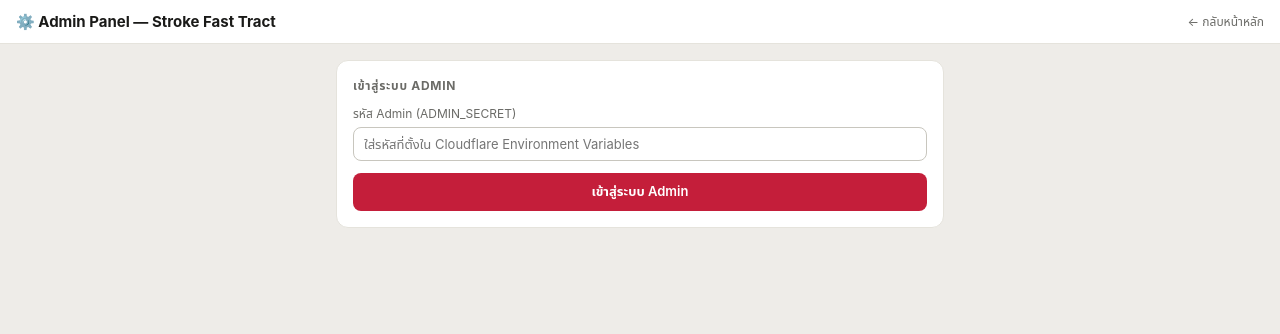
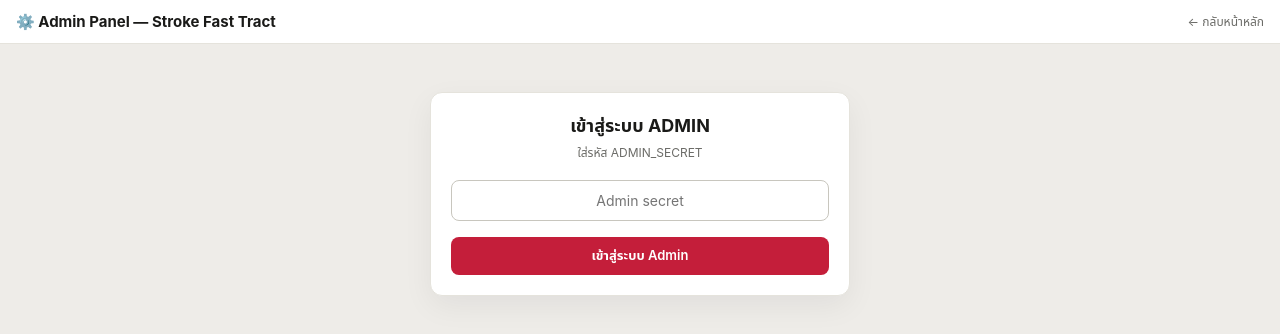
Before and after one commit to prhdev222/stroke_guide, a website: page public/stroke_admin.html in a window 1280 px wide. Drawn offline with Linux system fonts and the light colour scheme.

Commit message:
Add admin panel and LINE templates

```diff
--- a/public/stroke_admin.html
+++ b/public/stroke_admin.html
@@ -32,7 +32,7 @@ a{color:var(--itx)}
 /* LAYOUT */
 .top-bar{background:var(--bg);border-bottom:0.5px solid var(--bl);padding:12px 16px;display:flex;align-items:center;justify-content:space-between;position:sticky;top:0;z-index:100}
 .content{max-width:640px;margin:0 auto;padding:16px}
-.card{background:var(--bg);border:0.5px solid var(--bl);border-radius:var(--rl);padding:16px;margin-bottom:14px}
+.card{background:var(--bg);border:0.5px solid var(--bl);border-radius:var(--rl);padding:20px;margin-bottom:14px;box-shadow:0 10px 30px rgba(15,23,42,.06)}
 .sec{font-size:12px;font-weight:700;text-transform:uppercase;letter-spacing:.06em;color:var(--tx2);margin-bottom:10px}
 .lbl{font-size:12px;color:var(--tx2);margin-bottom:4px}
 .form-row{margin-bottom:12px}
@@ -90,13 +90,18 @@ a{color:var(--itx)}
 
 <!-- LOGIN -->
 <div id="loginWrap" class="content">
-  <div class="card">
-    <div class="sec">เข้าสู่ระบบ Admin</div>
+  <div class="card" style="max-width:420px;margin:32px auto 0">
+    <div style="font-size:18px;font-weight:700;margin-bottom:4px;text-align:center">เข้าสู่ระบบ ADMIN</div>
+    <div style="font-size:12px;color:var(--tx2);margin-bottom:18px;text-align:center">ใส่รหัส ADMIN_SECRET</div>
     <div class="form-row">
-      <div class="lbl">รหัส Admin (ADMIN_SECRET)</div>
-      <input type="password" id="adminSecretInput" placeholder="ใส่รหัสที่ตั้งใน Cloudflare Environment Variables" autocomplete="off" onkeydown="if(event.key==='Enter')adminLogin()">
+      <input type="password"
+             id="adminSecretInput"
+             placeholder="Admin secret"
+             autocomplete="off"
+             style="text-align:center;font-size:14px;padding:11px 12px"
+             onkeydown="if(event.key==='Enter')adminLogin()">
     </div>
-    <button type="button" class="btn-red" style="width:100%" onclick="adminLogin()">เข้าสู่ระบบ Admin</button>
+    <button type="button" class="btn-red" style="width:100%;margin-top:4px" onclick="adminLogin()">เข้าสู่ระบบ Admin</button>
     <div id="loginMsg" class="msg" style="display:none"></div>
   </div>
 </div>
```
